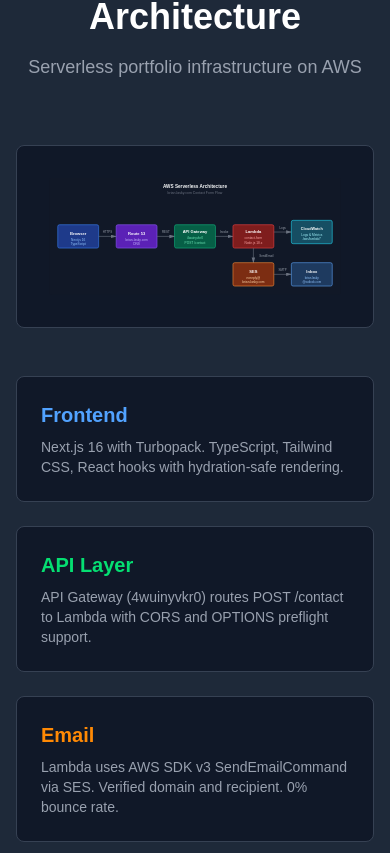
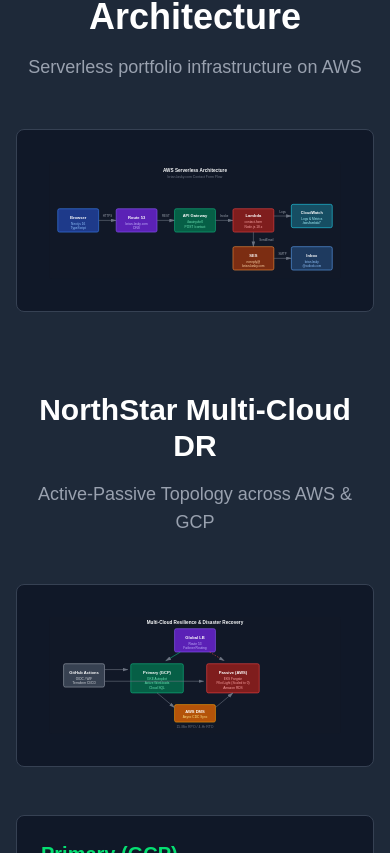
Before and after one commit to brianmlasky-dev/brian-lasky.com, a Next.js app: page / in a window 390 px wide. Shown: the part 5351-6204 px from the top of the page. Built offline with nearby package versions, Linux system fonts and the light colour scheme.

Commit message:
feat: add Multi-Cloud DR active-passive architecture diagram

```diff
--- a/app/components/ArchitectureDiagram.tsx
+++ b/app/components/ArchitectureDiagram.tsx
@@ -4,7 +4,9 @@
   return (
     <section id="architecture" className="py-20 bg-gray-800 px-4">
       <div className="max-w-6xl mx-auto">
-        <div className="text-center mb-16">
+
+        {/* --- SECTION 1: SERVERLESS PORTFOLIO --- */}
+        <div className="text-center mb-12">
           <h2 className="text-4xl md:text-5xl font-bold text-white mb-4">
             Architecture
           </h2>
@@ -13,21 +15,14 @@
           </p>
         </div>
 
-        <div className="bg-gray-900 rounded-lg p-8 border border-gray-700 overflow-x-auto">
+        <div className="bg-gray-900 rounded-lg p-8 border border-gray-700 overflow-x-auto mb-12">
           <svg
             viewBox="0 0 1000 400"
             className="w-full h-auto"
             xmlns="http://www.w3.org/2000/svg"
           >
             <defs>
-              <marker
-                id="arrow"
-                markerWidth="10"
-                markerHeight="10"
-                refX="9"
-                refY="3"
-                orient="auto"
-              >
+              <marker id="arrow" markerWidth="10" markerHeight="10" refX="9" refY="3" orient="auto">
                 <polygon points="0 0, 10 3, 0 6" fill="#6B7280" />
               </marker>
             </defs>
@@ -71,7 +66,7 @@
             <text x="700" y="210" textAnchor="middle" fill="#FCA5A5" fontSize="11">contact-form</text>
             <text x="700" y="225" textAnchor="middle" fill="#FCA5A5" fontSize="11">Node.js 18.x</text>
 
-            {/* Arrow Lambda -> SES (down) */}
+            {/* Arrow Lambda -> SES */}
             <line x1="700" y1="240" x2="700" y2="290" stroke="#6B7280" strokeWidth="2" markerEnd="url(#arrow)" />
             <text x="720" y="270" fill="#9CA3AF" fontSize="10">SendEmail</text>
 
@@ -91,7 +86,7 @@
             <text x="900" y="345" textAnchor="middle" fill="#93C5FD" fontSize="10">brian.lasky</text>
             <text x="900" y="360" textAnchor="middle" fill="#93C5FD" fontSize="10">@outlook.com</text>
 
-            {/* Arrow Lambda -> CloudWatch (right) */}
+            {/* Arrow Lambda -> CloudWatch */}
             <line x1="770" y1="185" x2="830" y2="185" stroke="#6B7280" strokeWidth="2" markerEnd="url(#arrow)" />
             <text x="800" y="175" textAnchor="middle" fill="#9CA3AF" fontSize="10">Logs</text>
 
@@ -101,33 +96,108 @@
             <text x="900" y="198" textAnchor="middle" fill="#A5F3FC" fontSize="11">Logs & Metrics</text>
             <text x="900" y="213" textAnchor="middle" fill="#A5F3FC" fontSize="10">/aws/lambda/*</text>
 
-            {/* Title */}
             <text x="500" y="35" textAnchor="middle" fill="#F9FAFB" fontSize="16" fontWeight="bold">AWS Serverless Architecture</text>
             <text x="500" y="55" textAnchor="middle" fill="#6B7280" fontSize="12">brian-lasky.com Contact Form Flow</text>
+          </svg>
+        </div>
+
+        {/* --- SECTION 2: MULTI-CLOUD DR --- */}
+        <div className="text-center mt-20 mb-12">
+          <h2 className="text-3xl md:text-4xl font-bold text-white mb-4">
+            NorthStar Multi-Cloud DR
+          </h2>
+          <p className="text-gray-400 text-lg">
+            Active-Passive Topology across AWS & GCP
+          </p>
+        </div>
+
+        <div className="bg-gray-900 rounded-lg p-8 border border-gray-700 overflow-x-auto">
+          <svg
+            viewBox="0 0 1000 400"
+            className="w-full h-auto"
+            xmlns="http://www.w3.org/2000/svg"
+          >
+            <defs>
+              <marker id="arrow2" markerWidth="10" markerHeight="10" refX="9" refY="3" orient="auto">
+                <polygon points="0 0, 10 3, 0 6" fill="#6B7280" />
+              </marker>
+            </defs>
+
+            <rect width="1000" height="400" fill="#111827" rx="8" />
+
+            {/* GitHub Actions */}
+            <rect x="50" y="160" width="140" height="80" fill="#374151" stroke="#9CA3AF" strokeWidth="2" rx="6" />
+            <text x="120" y="195" textAnchor="middle" fill="#FFFFFF" fontSize="14" fontWeight="bold">GitHub Actions</text>
+            <text x="120" y="215" textAnchor="middle" fill="#D1D5DB" fontSize="11">OIDC / WIF</text>
+            <text x="120" y="230" textAnchor="middle" fill="#D1D5DB" fontSize="11">Terraform CI/CD</text>
+
+            {/* Routing Layer */}
+            <rect x="430" y="40" width="140" height="80" fill="#5B21B6" stroke="#8B5CF6" strokeWidth="2" rx="6" />
+            <text x="500" y="75" textAnchor="middle" fill="#FFFFFF" fontSize="14" fontWeight="bold">Global LB</text>
+            <text x="500" y="95" textAnchor="middle" fill="#C4B5FD" fontSize="11">Route 53</text>
+            <text x="500" y="110" textAnchor="middle" fill="#C4B5FD" fontSize="11">Failover Routing</text>
+
+            {/* Primary GCP */}
+            <rect x="280" y="160" width="180" height="100" fill="#065F46" stroke="#10B981" strokeWidth="2" rx="6" />
+            <text x="370" y="195" textAnchor="middle" fill="#FFFFFF" fontSize="14" fontWeight="bold">Primary (GCP)</text>
+            <text x="370" y="215" textAnchor="middle" fill="#6EE7B7" fontSize="11">GKE Autopilot</text>
+            <text x="370" y="230" textAnchor="middle" fill="#6EE7B7" fontSize="11">Active Workloads</text>
+            <text x="370" y="245" textAnchor="middle" fill="#6EE7B7" fontSize="11">Cloud SQL</text>
+
+            {/* Passive AWS */}
+            <rect x="540" y="160" width="180" height="100" fill="#7F1D1D" stroke="#EF4444" strokeWidth="2" rx="6" />
+            <text x="630" y="195" textAnchor="middle" fill="#FFFFFF" fontSize="14" fontWeight="bold">Passive (AWS)</text>
+            <text x="630" y="215" textAnchor="middle" fill="#FCA5A5" fontSize="11">EKS Fargate</text>
+            <text x="630" y="230" textAnchor="middle" fill="#FCA5A5" fontSize="11">Pilot Light (Scaled to 0)</text>
+            <text x="630" y="245" textAnchor="middle" fill="#FCA5A5" fontSize="11">Amazon RDS</text>
+
+            {/* DMS */}
+            <rect x="430" y="300" width="140" height="60" fill="#B45309" stroke="#F59E0B" strokeWidth="2" rx="6" />
+            <text x="500" y="330" textAnchor="middle" fill="#FFFFFF" fontSize="14" fontWeight="bold">AWS DMS</text>
+            <text x="500" y="345" textAnchor="middle" fill="#FDE68A" fontSize="11">Async CDC Sync</text>
+
+            {/* Arrows */}
+            {/* Deploy Arrow to GCP */}
+            <line x1="190" y1="180" x2="270" y2="180" stroke="#6B7280" strokeWidth="2" markerEnd="url(#arrow2)" />
+            {/* Deploy Arrow to AWS */}
+            <line x1="190" y1="220" x2="530" y2="220" stroke="#6B7280" strokeWidth="2" markerEnd="url(#arrow2)" />
+
+            {/* LB to GCP */}
+            <line x1="450" y1="120" x2="400" y2="150" stroke="#10B981" strokeWidth="2" markerEnd="url(#arrow2)" />
+            {/* LB to AWS */}
+            <line x1="550" y1="120" x2="600" y2="150" stroke="#EF4444" strokeWidth="2" strokeDasharray="5,5" markerEnd="url(#arrow2)" />
+
+            {/* DB Sync Arrows */}
+            <line x1="370" y1="260" x2="430" y2="310" stroke="#6B7280" strokeWidth="2" markerEnd="url(#arrow2)" />
+            <line x1="570" y1="310" x2="630" y2="260" stroke="#6B7280" strokeWidth="2" markerEnd="url(#arrow2)" />
+
+            <text x="500" y="25" textAnchor="middle" fill="#F9FAFB" fontSize="16" fontWeight="bold">Multi-Cloud Resilience & Disaster Recovery</text>
+            <text x="500" y="380" textAnchor="middle" fill="#6B7280" fontSize="12">15-Min RPO / 4-Hr RTO</text>
           </svg>
         </div>
 
         {/* Cards */}
         <div className="grid grid-cols-1 md:grid-cols-3 gap-6 mt-12">
           <div className="bg-gray-900 p-6 rounded-lg border border-gray-700">
-            <h3 className="text-xl font-bold text-blue-400 mb-2">Frontend</h3>
+            <h3 className="text-xl font-bold text-green-400 mb-2">Primary (GCP)</h3>
             <p className="text-gray-400 text-sm">
-              Next.js 16 with Turbopack. TypeScript, Tailwind CSS, React hooks with hydration-safe rendering.
+              GKE Autopilot handling active production traffic. Infrastructure managed via Terraform with strict OPA Gatekeeper governance.
             </p>
           </div>
           <div className="bg-gray-900 p-6 rounded-lg border border-gray-700">
-            <h3 className="text-xl font-bold text-green-400 mb-2">API Layer</h3>
+            <h3 className="text-xl font-bold text-red-400 mb-2">Pilot Light (AWS)</h3>
             <p className="text-gray-400 text-sm">
-              API Gateway (4wuinyvkr0) routes POST /contact to Lambda with CORS and OPTIONS preflight support.
+              EKS Fargate passive environment scaled to zero. Aggressively optimized to consume &lt;5% compute cost during standard operations.
             </p>
           </div>
           <div className="bg-gray-900 p-6 rounded-lg border border-gray-700">
-            <h3 className="text-xl font-bold text-orange-400 mb-2">Email</h3>
+            <h3 className="text-xl font-bold text-yellow-400 mb-2">Zero-Trust Auth & CDC</h3>
             <p className="text-gray-400 text-sm">
-              Lambda uses AWS SDK v3 SendEmailCommand via SES. Verified domain and recipient. 0% bounce rate.
+              Keyless deployment via GitHub Actions WIF/OIDC. State synchronization handled asynchronously via AWS DMS (Change Data Capture).
             </p>
           </div>
         </div>
+
       </div>
     </section>
   );
```
